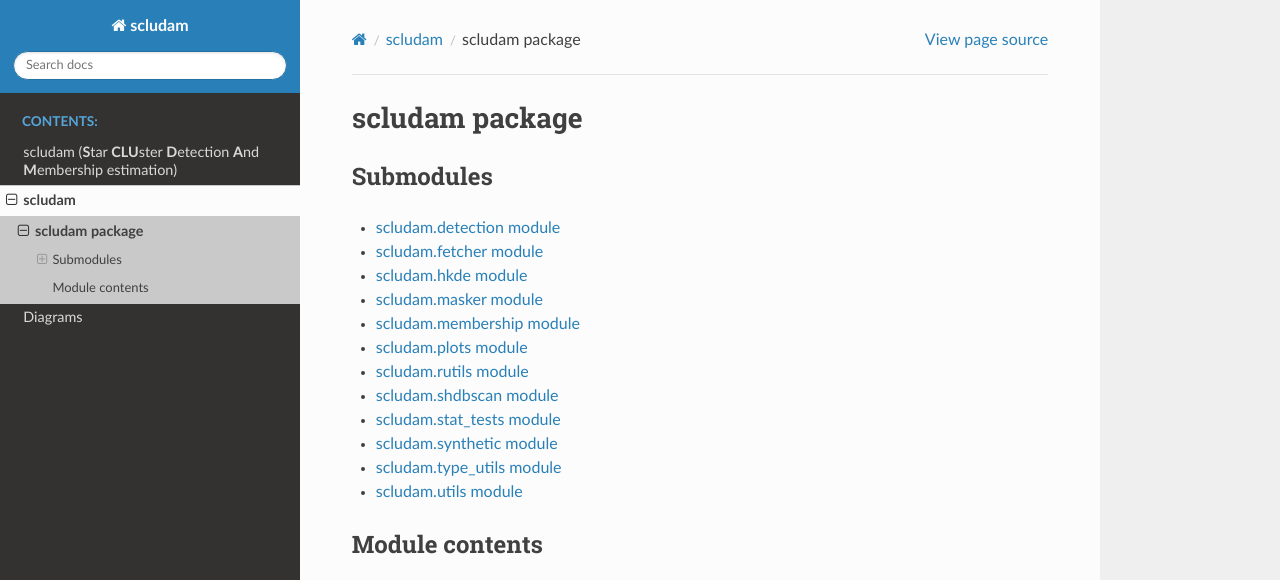
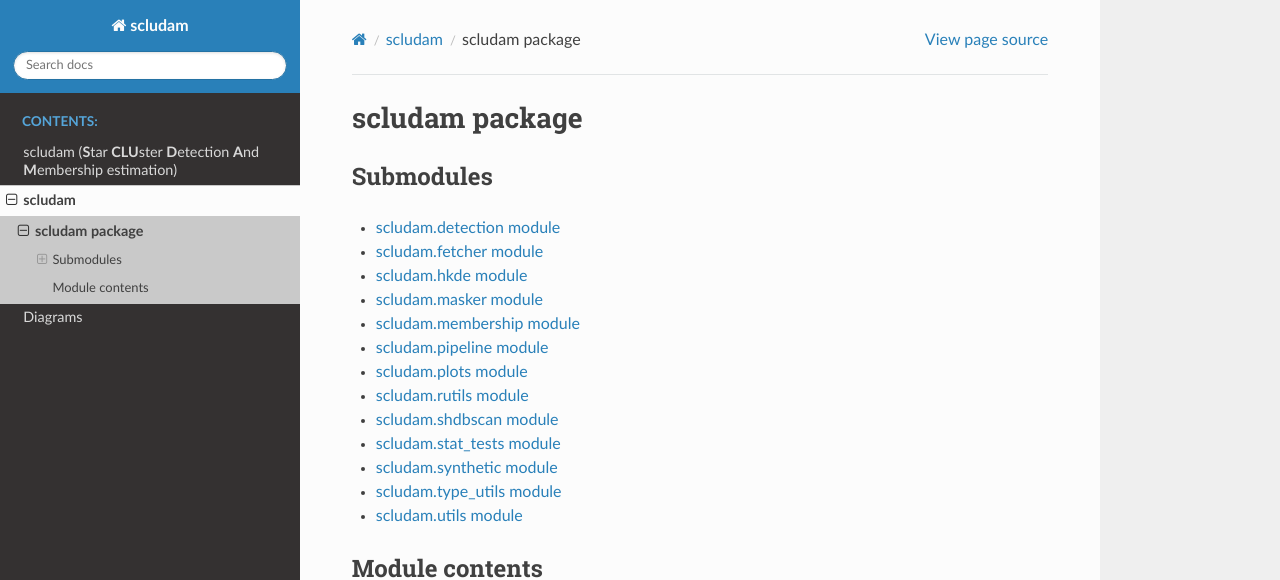
Before and after one commit to simonpedrogonzalez/scludam, a Sphinx documentation site: the page built from docs/source/scludam.rst, in a window 1280 px wide, cut to the strip 0-580 px from the top of the page. Built offline with Sphinx 7.4.7 and the Read the Docs theme 2.0.0, drawn with Linux system fonts in a browser that asks for light colours.

Commit message:
dep documentation

```diff
--- a/docs/source/readme.rst
+++ b/docs/source/readme.rst
@@ -31,6 +31,7 @@ scludam (\ **S**\ tar **CLU**\ ster **D**\ etection **A**\ nd **M**\ embership e
 .. image:: https://img.shields.io/badge/License-GNU-blue.svg
    :target: https://tldrlegal.com/license/gnu-lesser-general-public-license-v3-(lgpl-3)
    :alt: License
+
 
 **scludam** (\ **S**\ tar **CLU**\ ster **D**\ etection **A**\ nd **M**\ embership estimation) is a Python package for GAIA catalogues **data fetching**\ , **star cluster detection** and **star cluster membership estimation**.
 
@@ -72,6 +73,9 @@ Currently **scludam** is a work in progress. Modules and features already includ
 
 *
   **membership**\ : membership calculation based on **hkde** smoothing.
+
+*
+  **pipeline**\ : pipeline for the detection and membership estimation, with default values and convenience functions.
 
 ----
 
--- /dev/null
+++ b/docs/source/scludam.pipeline.rst
@@ -0,0 +1,6 @@
+scludam.pipeline module
+=======================
+
+.. automodule:: scludam.pipeline
+   :members:
+   :show-inheritance:
--- a/docs/source/scludam.rst
+++ b/docs/source/scludam.rst
@@ -12,6 +12,7 @@ Submodules
    scludam.hkde
    scludam.masker
    scludam.membership
+   scludam.pipeline
    scludam.plots
    scludam.rutils
    scludam.shdbscan
```
Also changed, not shown: README.md (+2 -0 lines), docs/source/_static/classes_scludam.svg, docs/source/_static/packages_scludam.svg, 1 other file.
